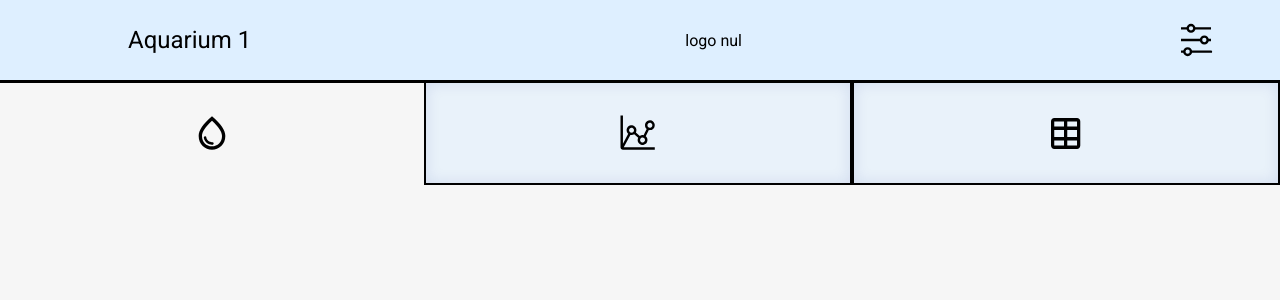
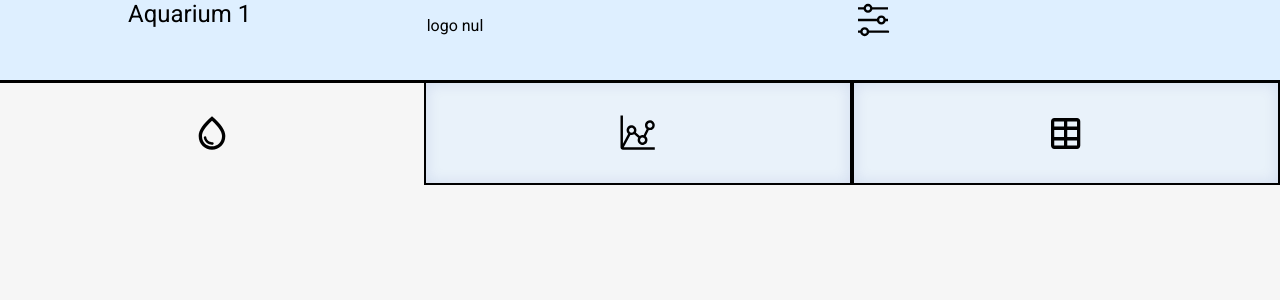
Before and after one commit to gaetancorin/aquanote, a PHP site: page /afficheur.html in a window 1280 px wide. Shown: the top 300 px of the page. Run offline with PHP 8.4, Linux system fonts and the light colour scheme.

Commit message:
header en grid(non terminer)

```diff
--- a/site/afficheur.css
+++ b/site/afficheur.css
@@ -16,18 +16,21 @@ header div{
     background-color: #deefff;
     border-bottom: solid 3px black;
 
-    display: flex;
-    flex-direction: row;
-    align-items: center;
-    justify-content: space-between;
+    display: grid;
+    grid-template-columns: 1fr 1fr 1fr;
 
 }
 
 header div h2{
     margin-left: 10vw;
     font-weight: 400;
+}
 
 
+header div img{
+    width: 40px;
+    display: block;
+    margin-right: 5vw;
 }
 
 nav ul{
@@ -64,9 +67,3 @@ li  a img{
     margin: 0 auto;
 
 }
-
-div img{
-    width: 40px;
-    display: block;
-    margin-right: 5vw;
-}
```
